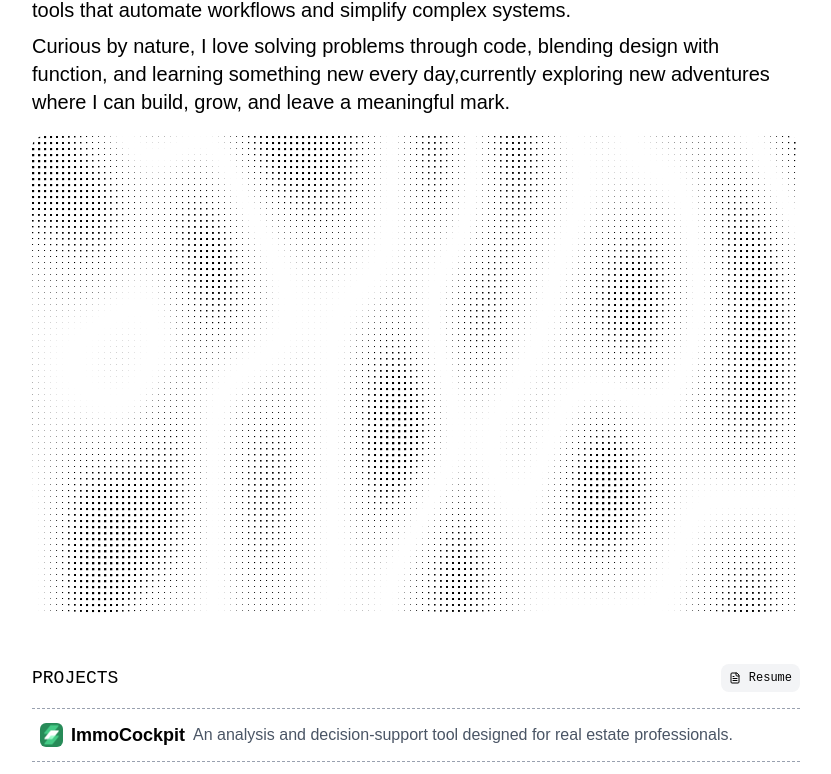
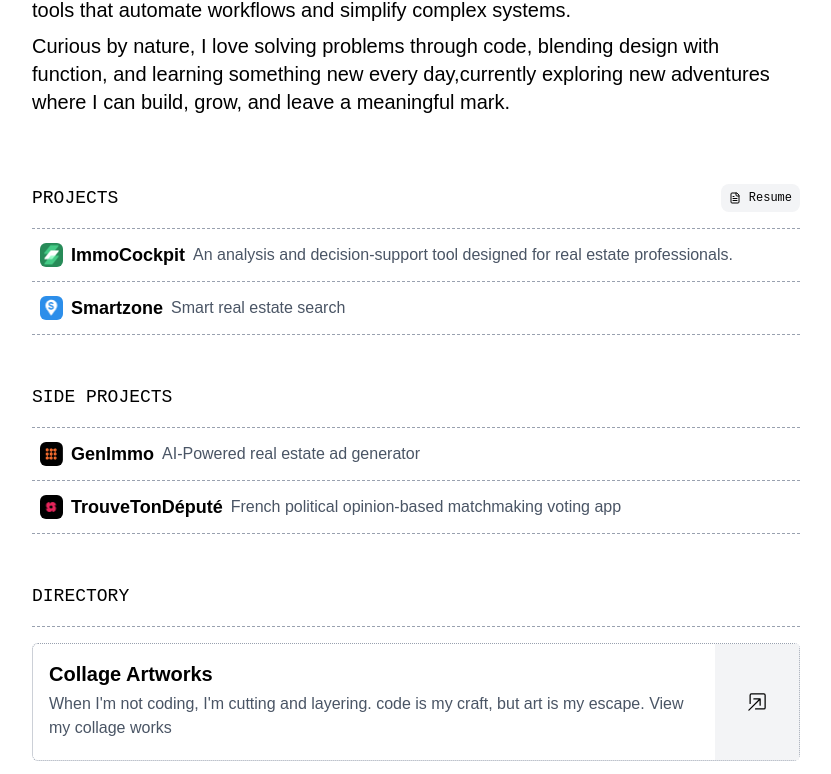
Before and after one commit to ChamkhiAnas/Portfolio, a React (Vite) app: page / in a window 1280 px wide. Shown: the part 371-1145 px from the top of the page, without its empty margins (224-1055 px from the left). Built offline with nearby package versions, Linux system fonts and the light colour scheme.

Commit message:
removing the noisex package because of performance

```diff
--- a/package.json
+++ b/package.json
@@ -17,8 +17,7 @@
     "react-dom": "^19.1.0",
     "react-i18next": "^15.6.1",
     "react-player": "^3.3.1",
-    "react-router": "^7.6.3",
-    "simplex-noise": "^4.0.3"
+    "react-router": "^7.6.3"
   },
   "devDependencies": {
     "@eslint/js": "^9.29.0",
--- a/src/Componenets/CollagePage.jsx
+++ b/src/Componenets/CollagePage.jsx
@@ -4,6 +4,11 @@ export default function CollagePage(){
 
     const [isModalOpen, setIsModalOpen] = useState(false)
     const [modalImageSrc, setModalImageSrc] = useState('')
+
+
+    useEffect(() => {
+      window.scrollTo({ top: 0, behavior: 'smooth' });
+    }, []);
 
     const { t,i18n } = useTranslation();
 
--- a/src/Componenets/Directory.jsx
+++ b/src/Componenets/Directory.jsx
@@ -1,22 +1,28 @@
 import './Directory.css'
 import { useState } from 'react'
-export default function Directory({name,description,link}){
+import { useNavigate } from "react-router";
+
+export default function Directory({name,description,link,navigationType}){
 
 const [isHovering,setIsHovering]=useState(false)
+let navigate = useNavigate();
+
+    function Navigate(){
+        navigationType=="internal" ? navigate(link) : window.open(link, '_blank');
+    }
 
     return(
-        <section onMouseEnter={()=>setIsHovering(true)} onMouseLeave={()=>setIsHovering(false)} className="flex directory border cursor-pointer relative border-b border-dotted border-border border-gray-400 rounded-md ">
+        <section className="flex directory border cursor-pointer relative border-b border-dotted border-border border-gray-400 rounded-md ">
 
 
-            <div className={`py-4 px-4`}>
+            <div   className={`py-4 px-4`}>
                 <h1 className="text-xl font-semibold">{name}</h1>
                 <p className="py-1 text-md cursor-pointer text-gray-600 font-medium">{description}</p>
             </div>
 
 
             {
-                isHovering &&
-                <div className="bg-gray-100 transition-all duration-300 ease-out
+                <div onClick={()=>Navigate()} className="bg-gray-100 transition-all duration-300 ease-out
                 opacity-100 transform translate-y-0
                 scale-100 cursor-pointer px-8 py-8  ml-auto flex items-center justify-center">
                     <svg stroke="currentColor" fill="currentColor" stroke-width="0" viewBox="0 0 16 16" class="h-5 w-5" height="4em" width="4em" xmlns="http://www.w3.org/2000/svg"><path fill-rule="evenodd" d="M6.364 13.5a.5.5 0 0 0 .5.5H13.5a1.5 1.5 0 0 0 1.5-1.5v-10A1.5 1.5 0 0 0 13.5 1h-10A1.5 1.5 0 0 0 2 2.5v6.636a.5.5 0 1 0 1 0V2.5a.5.5 0 0 1 .5-.5h10a.5.5 0 0 1 .5.5v10a.5.5 0 0 1-.5.5H6.864a.5.5 0 0 0-.5.5"></path><path fill-rule="evenodd" d="M11 5.5a.5.5 0 0 0-.5-.5h-5a.5.5 0 0 0 0 1h3.793l-8.147 8.146a.5.5 0 0 0 .708.708L10 6.707V10.5a.5.5 0 0 0 1 0z"></path></svg>
--- a/src/Componenets/DotMatrix.jsx
+++ /dev/null
@@ -1,56 +0,0 @@
-import React, { useRef, useEffect } from 'react';
-import { createNoise3D } from 'simplex-noise';
-
-const SimplexCanvasGrid = () => {
-  const canvasRef = useRef(null);
-  const noise3D = useRef(createNoise3D());
-  const tRef = useRef(0);
-
-  useEffect(() => {
-    const canvas = canvasRef.current;
-    const ctx = canvas.getContext('2d');
-
-    const resizeCanvas = () => {
-      canvas.width = window.innerWidth;
-      canvas.height = window.innerHeight;
-    };
-
-    const draw = () => {
-      const t = tRef.current;
-      ctx.clearRect(0, 0, canvas.width, canvas.height);
-
-      for (let x = 0; x < canvas.width / 10; x++) {
-        for (let y = 0; y < canvas.height / 10; y++) {
-          const value = Math.abs(noise3D.current(x / 30, y / 60, t / 80));
-          const size = 4 * value;
-          ctx.fillStyle = 'black';
-          ctx.fillRect(x * 10, y * 10, size, size);
-        }
-      }
-
-      tRef.current += 0.45;
-      requestAnimationFrame(draw);
-    };
-
-    resizeCanvas();
-    draw();
-
-    window.addEventListener('resize', resizeCanvas);
-    return () => window.removeEventListener('resize', resizeCanvas);
-  }, []);
-
-  return (
-    <canvas
-      ref={canvasRef}
-      className='rounded-xl'
-      style={{
-        display: 'block',
-        width: '100%',
-        height: '100%',
-        margin: 'auto',
-      }}
-    />
-  );
-};
-
-export default SimplexCanvasGrid;
--- a/src/Componenets/Footer.jsx
+++ b/src/Componenets/Footer.jsx
@@ -4,11 +4,15 @@ import { useTranslation } from 'react-i18next';
 export default function Footer(){
     const { t } = useTranslation();
 
+    function goUp(){
+        window.scrollTo({ top: 0, behavior: 'smooth' });
+    }
+
     const year=new Date().getFullYear()
     return(
         <footer className="w-full   mt-6  border-t border-gray-200 bg-gray-100  py-4">
         <div className="flex max-w-3xl text-gray-600  m-0 m-auto  text-xs ">
-            <p className="flex   gap-2  ">© {year} ANAS CHAMKHI <svg  className="animate-bounce cursor-pointer" width="12" height="12" viewBox="0 0 15 15" fill="none" xmlns="http://www.w3.org/2000/svg"><path d="M7.14645 2.14645C7.34171 1.95118 7.65829 1.95118 7.85355 2.14645L11.8536 6.14645C12.0488 6.34171 12.0488 6.65829 11.8536 6.85355C11.6583 7.04882 11.3417 7.04882 11.1464 6.85355L8 3.70711L8 12.5C8 12.7761 7.77614 13 7.5 13C7.22386 13 7 12.7761 7 12.5L7 3.70711L3.85355 6.85355C3.65829 7.04882 3.34171 7.04882 3.14645 6.85355C2.95118 6.65829 2.95118 6.34171 3.14645 6.14645L7.14645 2.14645Z" fill="currentColor" fill-rule="evenodd" clip-rule="evenodd"></path></svg></p>
+            <p className="flex   gap-2  ">© {year} ANAS CHAMKHI <svg  onClick={()=>goUp()} className="animate-bounce cursor-pointer" width="12" height="12" viewBox="0 0 15 15" fill="none" xmlns="http://www.w3.org/2000/svg"><path d="M7.14645 2.14645C7.34171 1.95118 7.65829 1.95118 7.85355 2.14645L11.8536 6.14645C12.0488 6.34171 12.0488 6.65829 11.8536 6.85355C11.6583 7.04882 11.3417 7.04882 11.1464 6.85355L8 3.70711L8 12.5C8 12.7761 7.77614 13 7.5 13C7.22386 13 7 12.7761 7 12.5L7 3.70711L3.85355 6.85355C3.65829 7.04882 3.34171 7.04882 3.14645 6.85355C2.95118 6.65829 2.95118 6.34171 3.14645 6.14645L7.14645 2.14645Z" fill="currentColor" fill-rule="evenodd" clip-rule="evenodd"></path></svg></p>
             <label className="ml-auto">{t('home.footer')} <span className="underline ">ANAS®</span></label>
         </div>
 
--- a/src/Componenets/HomePage.jsx
+++ b/src/Componenets/HomePage.jsx
@@ -1,5 +1,4 @@
 import './HomePage.css'
-import InteractiveNoiseBox from "./DotMatrix";
 import ShowcaseGrid from './ShowcaseGrid';
 import ShowcaseTitle from './ShowcaseTitle';
 import Directory from './Directory';
@@ -70,11 +69,6 @@ export default function HomePage(){
 
 
 
-            <div className='rounded-xl' style={{ margin: 0, padding: 0, width: '100%', height: '100', }}>
-            <InteractiveNoiseBox></InteractiveNoiseBox>
-            </div>
-
-
 
             <ShowcaseTitle title={t('home.section1name')} isButton={true}></ShowcaseTitle>
 
@@ -99,7 +93,7 @@ export default function HomePage(){
 
             {
                 directory.map((item,index)=>(
-                    <Directory key={index} {...item}></Directory>
+                    <Directory  key={index} navigationType={"internal"} {...item}></Directory>
                 ))
             }
             </div>
--- a/src/Componenets/RessourcePage.jsx
+++ b/src/Componenets/RessourcePage.jsx
@@ -6,6 +6,10 @@ export default function RessourcePage(){
 
     const { t,i18n } = useTranslation();
 
+
+    useEffect(() => {
+        window.scrollTo({ top: 0, behavior: 'smooth' });
+    }, []);
 
     const [ressources,setRessources]=useState(t('ressources.links', { returnObjects: true }))
 
--- a/src/Componenets/ShowcaseGrid.jsx
+++ b/src/Componenets/ShowcaseGrid.jsx
@@ -1,13 +1,18 @@
 import './ShowcaseGrid.css'
 import { useTranslation } from 'react-i18next';
 
-export default function ShowcaseGrid({name,type,year,link,tags,logo,isVisitLink,status,description,onShow}){
+export default function ShowcaseGrid({name,type,year,link,linkName,tags,logo,isVisitLink,status,description,onShow}){
 
     const { t,i18n } = useTranslation();
 
 
     function showAccordion(){
         onShow();
+    }
+
+    function visitLink(){
+        const path = `https://${link}`
+        window.open(path, '_blank');
     }
 
 
@@ -35,8 +40,7 @@ export default function ShowcaseGrid({name,type,year,link,tags,logo,isVisitLink,
                         </div>
 
                         <div className={`accordion-hidden  px-5 ${status ? 'open py-3' : 'closed'}`}>
-                            <h4 className='accordion-place text-sm font-semibold cursor-pointer underline'>{link}</h4>
-                            {/* <h5 className='accordion-decription text-sm py-1'>{description}</h5> */}
+                            <h4 onClick={()=>visitLink()} className='accordion-place text-sm font-semibold cursor-pointer underline'>{linkName}</h4>
 
                             <h5 className='accordion-description text-sm py-2'>
                                 {description.map((line, i) => {
@@ -60,7 +64,7 @@ export default function ShowcaseGrid({name,type,year,link,tags,logo,isVisitLink,
 
                             {
                                     isVisitLink &&
-                                    <div className='accordion-visit-link ml-auto cursor-pointer'>
+                                    <div onClick={()=>visitLink()} className='accordion-visit-link  cursor-pointer'>
 
                                         <label  className='bg-blue-100 flex justify-center items-center hover:bg-blue-200 text-blue-800 cursor-pointer px-3 rounded-sm py-1'>
                                                 <span>{t('home.link')}</span>
--- a/src/locales/en/translation.json
+++ b/src/locales/en/translation.json
@@ -17,6 +17,7 @@
           "type": " An analysis and decision-support tool designed for real estate professionals.",
           "year": "",
           "link": "immocockpit.fr",
+          "linkName": "immocockpit.fr",
           "tags": ["Nuxt.js", "Laravel", "Leafletjs", "Mapbox","Apexcharts.js","Laravel-dompdf","PostgreSQL","Tailwind","OpenData(APIs REST,GeoJSON)","Nginx","Figma"],
           "logo": "/immocockpit.svg",
           "isVisitLink": true,
@@ -37,6 +38,7 @@
             "type": "Smart real estate search",
             "year": "",
             "link": "smartzone.immo",
+            "linkName": "smartzone.immo",
             "tags": ["Laravel", "Vue.js", "Vuex", "Leafletjs", "Mapbox","PostgreSQL","Tailwind","OpenData(APIs REST,GeoJSON)","Figma"],
             "logo": "/smartzone.svg",
             "isVisitLink": true,
@@ -58,6 +60,7 @@
           "type": "AI-Powered real estate ad generator",
           "year": "",
           "link": "genimmo.ma",
+          "linkName": "genimmo.ma",
           "tags": ["React", "Nest.js","Leafletjs","Tailwind" ,"Mapbox","MangoDB","Figma","OpenAI"],
           "logo": "/genImmooo.svg",
           "isVisitLink": true,
@@ -73,7 +76,8 @@
           "name": "TrouveTonDéputé",
           "type": "French political opinion-based matchmaking voting app",
           "year": "",
-          "link": "trouvetondéputé",
+          "link": "trouvetondepute-git-master-chamkhianas-projects.vercel.app/",
+          "linkName": "trouvetondéputé",
           "tags": ["Nuxt.js","AirTable","Tailwind","Vercel","OpenData(APIs REST)","Figma"],
           "logo": "/trouve.svg",
           "isVisitLink": true,
@@ -88,17 +92,17 @@
         {
             "name":"Collage Artworks",
             "description":"When I'm not coding, I'm cutting and layering. code is my craft, but art is my escape. View my collage works",
-            "link":""
+            "link":"/collage"
         },
         {
             "name":"Resources",
             "description":"A handpicked list of tools and guides that fuel my creative and coding workflow",
-            "link":""
+            "link":"/ressources"
         },
         {
             "name":"Moodwaves",
             "description":"Music fuels my flow—here's what’s playing in my ears when I’m building cool stuff",
-            "link":""
+            "link":"/radio"
         }
       ],
       "footer": "BY"
--- a/src/locales/fr/translation.json
+++ b/src/locales/fr/translation.json
@@ -19,6 +19,7 @@
           "type": "Outil d’analyse et d’aide à la décision conçu pour les professionnels de l’immobilier.",
           "year": "",
           "link": "immocockpit.fr",
+          "linkName": "immocockpit.fr",
           "tags": ["Nuxt.js", "Laravel", "Leafletjs", "Mapbox","Apexcharts.js","jsPDF","PostgreSQL","OpenData(APIs REST,GeoJSON)","Nginx","Figma"],
           "logo": "/immocockpit.svg",
           "isVisitLink": true,
@@ -38,6 +39,8 @@
           "type": "Recherche immobilière intelligente",
           "year": "",
           "link": "smartzone.immo",
+          "linkName": "smartzone.immo",
+
           "tags": ["Laravel", "Vue.js", "Vuex", "Leafletjs", "Mapbox","PostgreSQL","OpenData(APIs REST,GeoJSON)","Figma"],
           "logo": "/smartzone.svg",
           "isVisitLink": true,
@@ -60,6 +63,7 @@
           "type": "Générateur d’annonces immobilières  par IA",
           "year": "",
           "link": "genimmo.ma",
+          "linkName":"genimmo.ma",
           "tags": ["React", "Nest.js","Leafletjs", "Mapbox","MangoDB","Figma","OpenAI"],
           "logo": "/genImmooo.svg",
           "isVisitLink": true,
@@ -75,7 +79,8 @@
           "name": "TrouveTonDéputé",
           "type": "Application de matching politique basée sur l’opinion pour les élections françaises",
           "year": "",
-          "link": "trouvetondéputé",
+          "link": "trouvetondepute-git-master-chamkhianas-projects.vercel.app/",
+          "linkName":"TrouveTonDéputé",
           "tags": ["Nuxt.js","AirTable","Vercel","OpenData(APIs REST,GeoJSON)","Figma"],
           "logo": "/trouve.svg",
           "isVisitLink": true,
@@ -95,17 +100,17 @@
         {
           "name": "Collages",
           "description": "Quand je ne code pas, je crée des collages en découpant et superposant des images. Découvrez mes œuvres.",
-          "link": ""
+          "link":"/collage"
         },
         {
           "name": "Ressources",
           "description": "Une sélection d’outils et de guides essentiels qui nourrissent ma créativité et mon travail de développement.",
-          "link": ""
+          "link":"/ressources"
         },
         {
           "name": "Moodwaves",
           "description": "La musique qui m’accompagne et nourrit mon inspiration quand je code mes projets.",
-          "link": ""
+          "link":"/radio"
         }
       ],
       "footer": "PAR"
```
Also changed, not shown: src/Componenets/MusicPage.jsx (+13 -0 lines).
